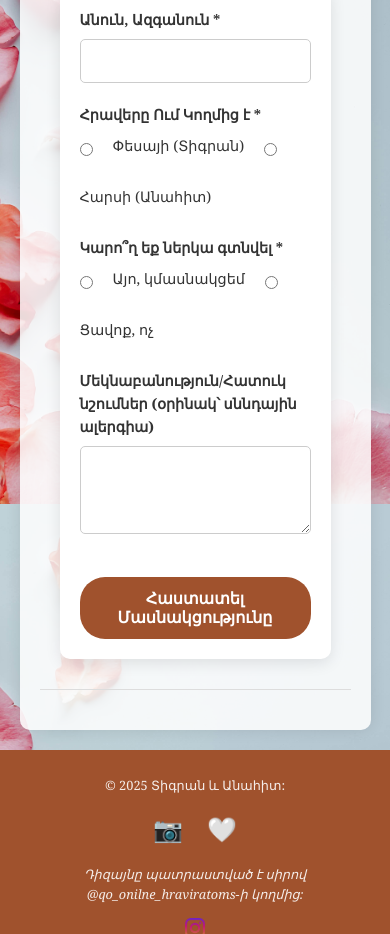
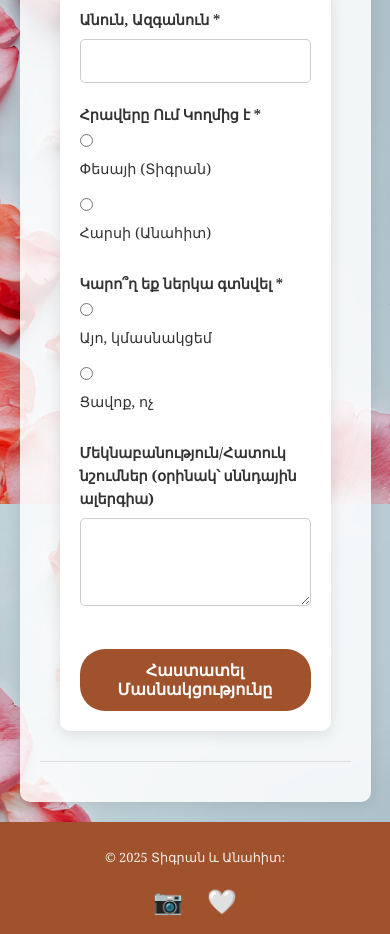
Before and after one commit to YelenaMg/MerredInvitation1, a plain HTML site: page index.html in a window 390 px wide. Shown: the part 4560-5494 px from the top of the page. Drawn offline with Linux system fonts and the light colour scheme.

Commit message:
fix responsiv

```diff
--- a/style.css
+++ b/style.css
@@ -768,9 +768,20 @@ p {
 
 /* Ռադիո Կոճակների Խումբ */
 .radio-group {
-    display: flex;
+    /* display: flex;
     gap: 20px;
-    flex-wrap: wrap;
+    flex-wrap: wrap; */
+    display: flex; /* Դնում է կետերը կողք կողքի մեծ էկրաններին */
+    gap: 20px; /* Տարածություն կետերի միջև */
+    flex-wrap: wrap; /* Թույլ է տալիս անցնել նոր տող, եթե տեղը չի հերիքում */
+    align-items: center;
+}
+@media (max-width: 600px) {
+    .radio-group {
+        flex-direction: column; /* Փոխում է ուղղությունը՝ դարձնելով ուղղահայաց */
+        align-items: flex-start; /* Դնում է բոլոր կետերը ձախ կողմում */
+        gap: 10px; /* Փոքրացնում է տարածությունը իրար տակ */
+    }
 }
 
 .radio-group label {
```
